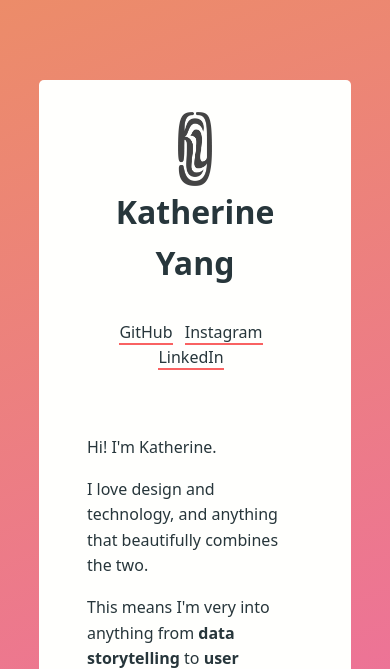
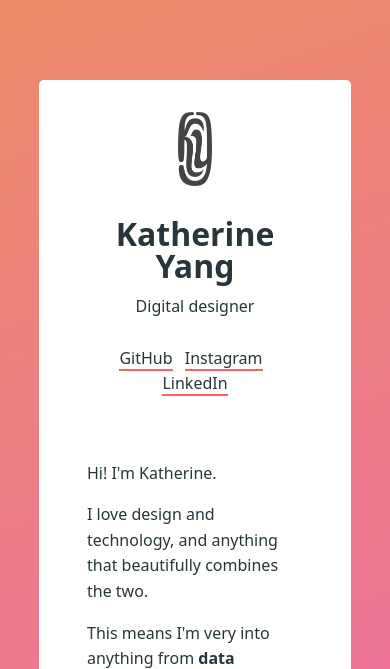
Before and after one commit to kayserifserif/kayserifserif.place, a PHP site: page / in a window 390 px wide. Shown: the top 669 px of the page. Run offline with PHP 8.4, Linux system fonts and the light colour scheme.

Commit message:
fix: improve responsive design

```diff
--- a/css/styles.css
+++ b/css/styles.css
@@ -69,40 +69,52 @@ header {
 		"title"
 		"platforms";
 	align-items: center;
+	justify-content: center;
 	text-align: center;
 }
 	@media(min-width: 800px) {
 		header {
 			grid-template-areas:
 				"logo title platforms";
+			justify-content: stretch;
 		}
 	}
 
 #logo {
-	margin: auto;
+	grid-area: logo;
+	margin: 0 auto 2em;
 }
 	@media(min-width: 800px) {
-		margin: 0;
+		#logo {
+			margin: 0 1em 0;
+		}
 	}
 
 #title {
-	margin: 0 auto;
+	grid-area: title;
+	/* margin: 0 auto; */
 	text-align: center;
+	line-height: 1;
 }
 	@media(min-width: 800px) {
 		#title {
-			text-align:  left;
+			text-align: left;
 		}
 	}
+#title #name {
+	margin: 0 auto 0.5em;
+}
 
 #platforms {
+	grid-area: platforms;
 	margin: 2em auto;
+	text-align: center;
 }
-	@media(min-width: 800px) {
+	@media(min-width: 1200px) {
 		margin: 0 auto;
 	}
 
-#platforms a {
+#platforms a:not(:last-child) {
 	margin-right: .5em;
 }
 
--- a/index.html
+++ b/index.html
@@ -5,6 +5,7 @@
 	<meta charset="UTF-8">
 	<meta name="viewport" content="width=device-width, initial-scale=1">
 	<title>Katherine Yang</title>
+	<meta name="description" content="Digital designer">
 	<link href="css/styles.css" rel="stylesheet" type="text/css">
 </head>
 
@@ -12,7 +13,10 @@
 	<div id="container">
 		<header role="banner">
 			<img id="logo" src="img/monogram-min.png" alt="Logo" width="33.5" height="73.5">
-			<h1 id="title">Katherine Yang</h1>
+			<div id="title">
+				<h1 id="name">Katherine Yang</h1>
+				<span id="subtitle">Digital designer</span>
+			</div>
 			<div id="platforms">
 				<a href="https://github.com/whykatherine/" title="GitHub">GitHub</a>
 				<a href="https://www.instagram.com/kayserifserif/" title="Instagram">Instagram</a>
```
